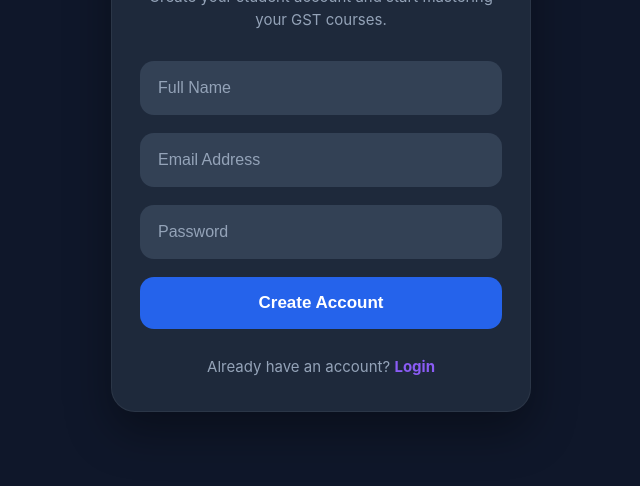
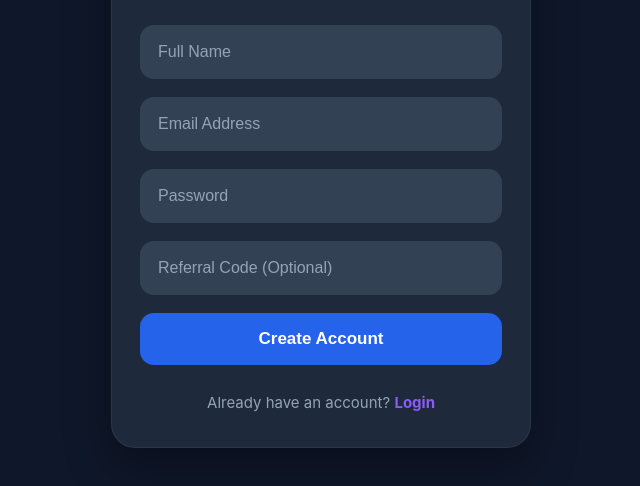
Before and after one commit to Funds7/Examify, a plain HTML site: page signup.html in a window 1280 px wide. Shown: the part 290-776 px from the top of the page, without its empty margins (319-959 px from the left). Drawn offline with Linux system fonts and the light colour scheme.

Commit message:
Include referral code field in signup form
Added an optional referral code input field to the signup form.

```diff
--- a/signup.html
+++ b/signup.html
@@ -56,6 +56,15 @@
             required>
     </div>
 
+    <!-- Referral Code -->
+    <div class="input-group">
+        <input
+            id="referralCode"
+            type="text"
+            placeholder="Referral Code (Optional)"
+            autocomplete="off">
+    </div>
+
     <button
         type="button"
         id="signupBtn"
```
Lines whose indentation alone changed are shown as unchanged.
